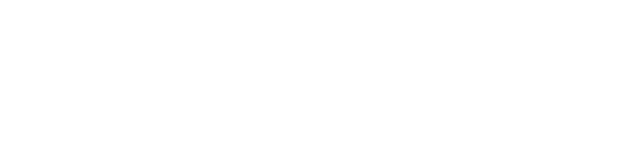
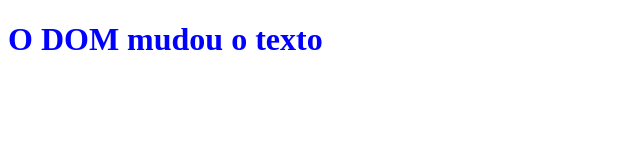
Before and after one commit to vitrogeek-rgb/projeto-js2, a plain HTML site: page index.html in a window 1280 px wide. Shown: the whole page, without its empty margins (0-640 px from the left). Drawn offline with Linux system fonts and the light colour scheme.

Commit message:
feat: Estrutura inicial  DOM

```diff
--- a/index.html
+++ b/index.html
@@ -8,6 +8,7 @@
     <title>Document</title>
 </head>
 <body>
+    <h1 id="titulo">Título Original</h1>
     <script src="./src/js/script.js"></script>
 </body>
 </html>
--- a/src/js/script.js
+++ b/src/js/script.js
@@ -29,3 +29,9 @@
 console.log(precoFinal)
 // `` template str - concatenação
 console.log(`R$ ${precoFinal.toFixed(2)}`)
+
+//dom document object model
+
+const titulo=document.getElementById('titulo')
+titulo.innerText= "O DOM mudou o texto"
+titulo.style.color = "blue";
```
